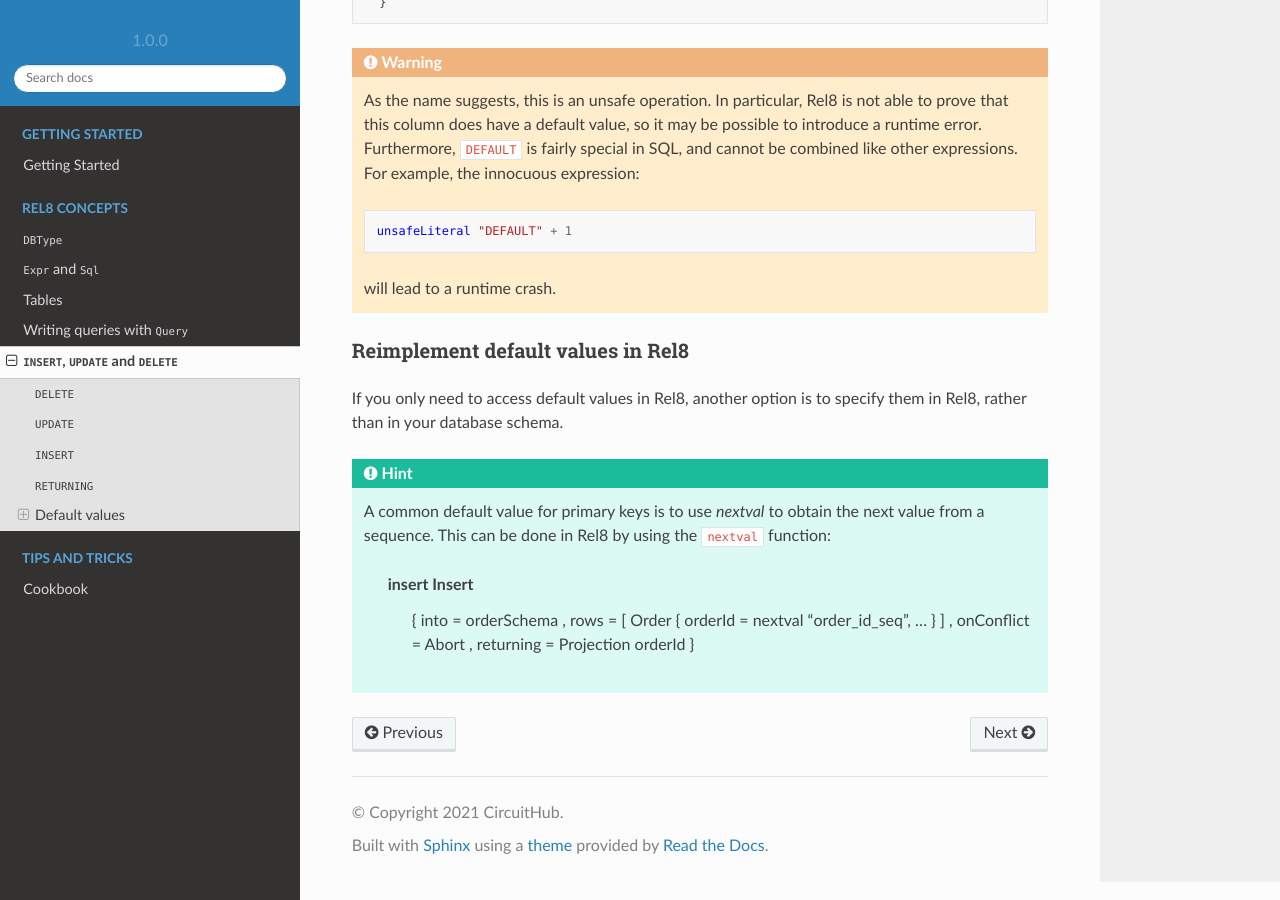
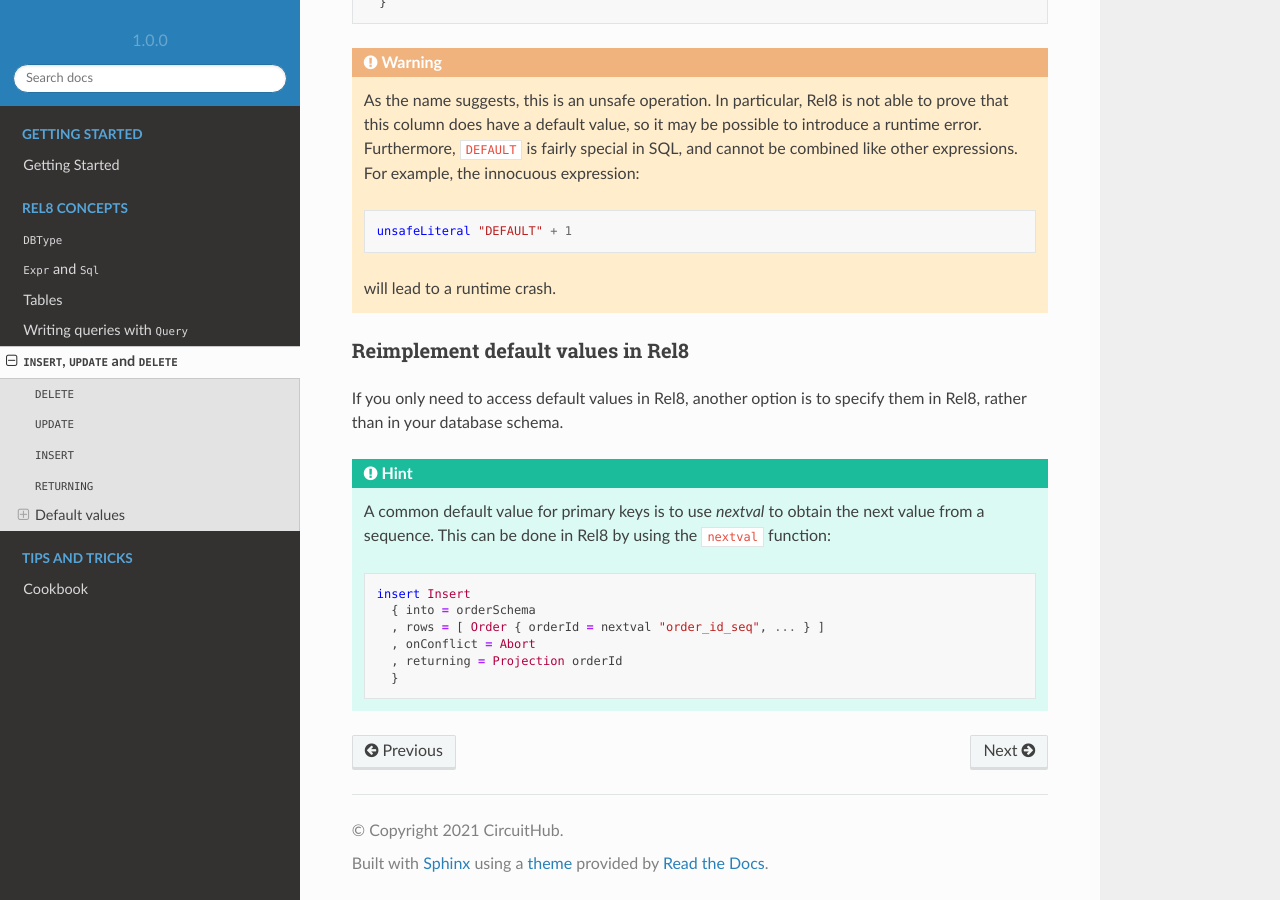
Before and after one commit to circuithub/rel8, a Sphinx documentation site: the page built from docs/concepts/insert.rst, in a window 1280 px wide and 900 px high, scrolled down 2881 px. Built offline with Sphinx 7.4.7 and the Read the Docs theme 2.0.0, drawn with Linux system fonts in a browser that asks for light colours; some of the changed lines change nothing that is shown.

Commit message:
Formatting

```diff
--- a/docs/concepts/insert.rst
+++ b/docs/concepts/insert.rst
@@ -144,7 +144,7 @@ them in Rel8, rather than in your database schema.
 .. hint::
    A common default value for primary keys is to use `nextval` to obtain the
    next value from a sequence. This can be done in Rel8 by using the ``nextval``
-   function:
+   function::
 
      insert Insert
        { into = orderSchema
```
